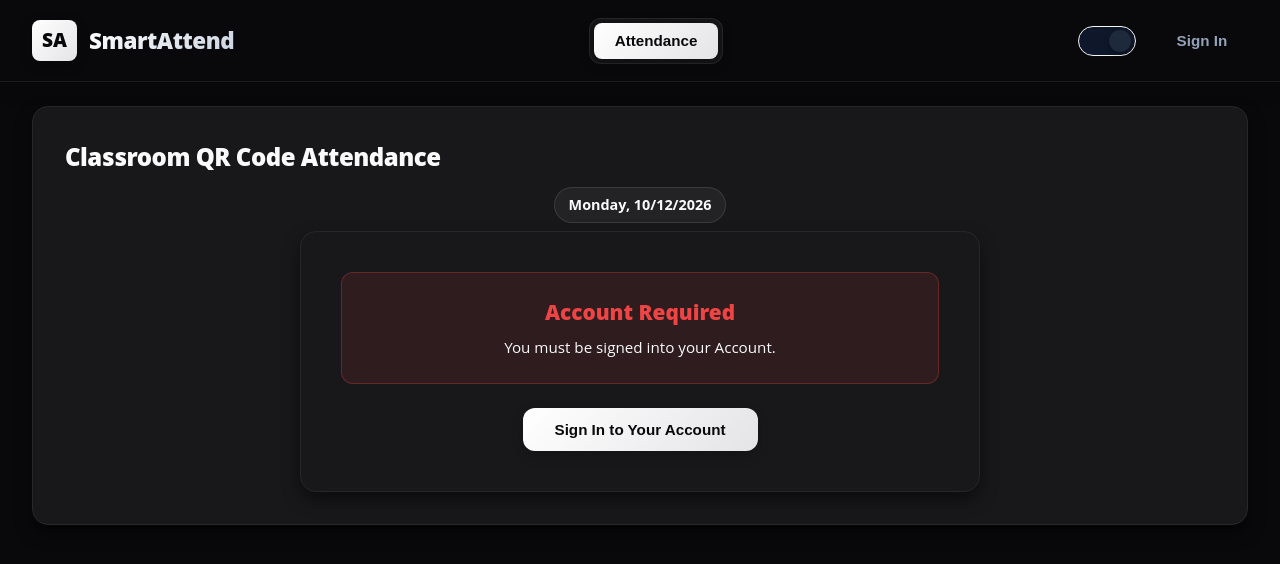
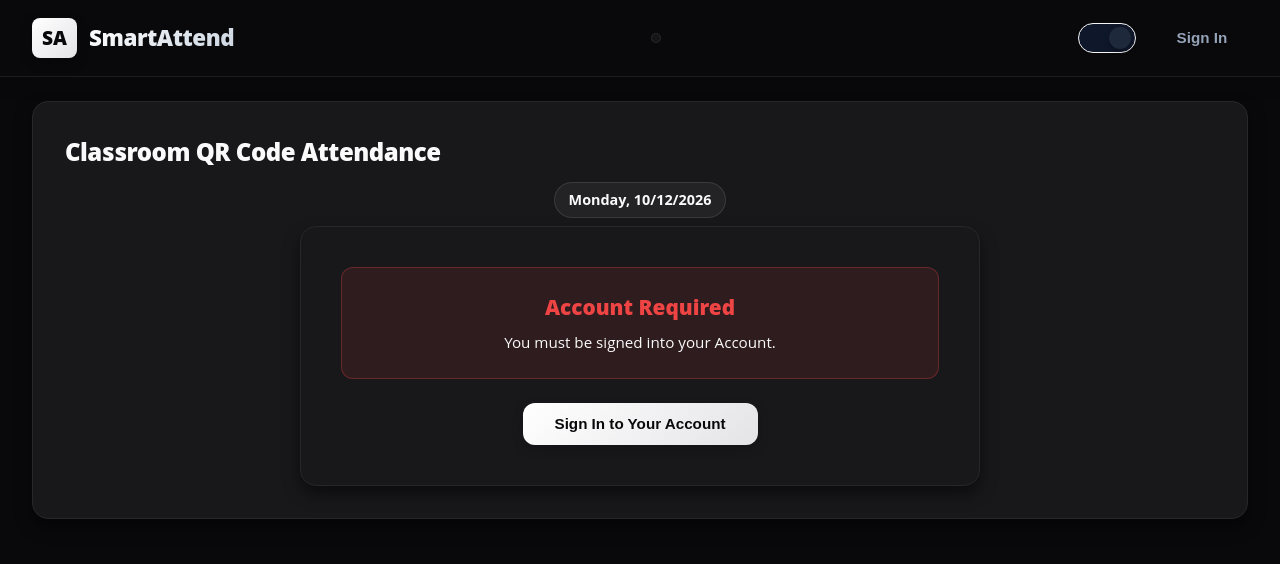
Before and after one commit to dabloobi/smartattend, a React (Vite) app: page / in a window 1280 px wide. Shown: the top 564 px of the page. Built offline with nearby package versions, Linux system fonts and the light colour scheme.

Commit message:
Update Navbar.jsx

```diff
--- a/src/components/Navbar.jsx
+++ b/src/components/Navbar.jsx
@@ -12,13 +12,14 @@ export default function Navbar({ activeTab, setActiveTab, currentUser, onLogout,
       </div>
 
       <nav className="navbar-nav">
+        {currentUser && currentUser.role && currentUser.role.toLowerCase() === 'student' &&  (
         <button
           className={`nav-link ${activeTab === 'checkin' ? 'active' : ''}`}
           onClick={() => setActiveTab('checkin')}
         >
           Attendance
         </button>
-
+        )}
         {isAdmin && (
           <button
             className={`nav-link ${activeTab === 'admin' ? 'active' : ''}`}
```
